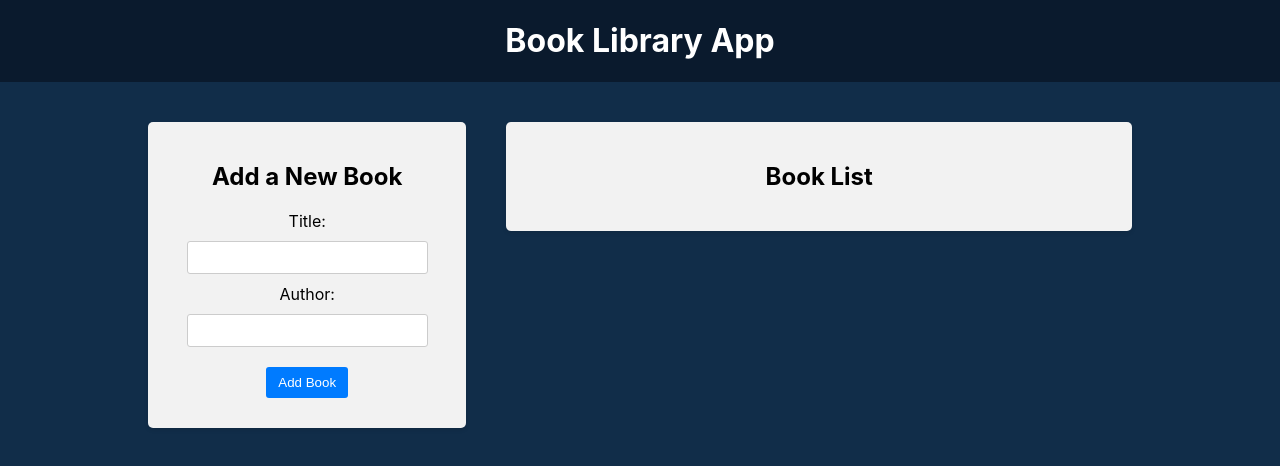
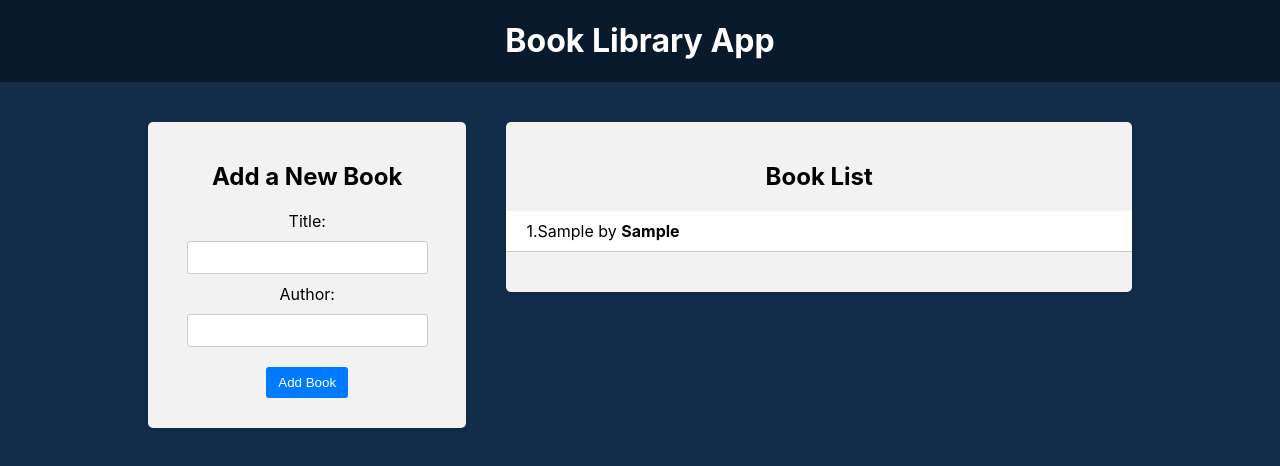
Before and after one commit to denisdudin50/30-react-redux, a React (Create React App) app in the folder frontend/: page / in a window 1280 px wide. Both pictures are taken after typing "Sample", "Sample" into the empty fields and a click on the button "Add Book". Shown: the top 466 px of the page. Built offline with nearby package versions, Linux system fonts and the light colour scheme.

Commit message:
Initialize Redux, add and display books

```diff
--- a/frontend/package.json
+++ b/frontend/package.json
@@ -3,11 +3,13 @@
   "version": "0.1.0",
   "private": true,
   "dependencies": {
+    "@reduxjs/toolkit": "^1.9.5",
     "@testing-library/jest-dom": "^5.17.0",
     "@testing-library/react": "^13.4.0",
     "@testing-library/user-event": "^13.5.0",
     "react": "^18.3.1",
     "react-dom": "^18.3.1",
+    "react-redux": "^8.1.2",
     "react-scripts": "5.0.1",
     "web-vitals": "^2.1.4"
   },
--- a/frontend/src/components/BookForm/BookForm.js
+++ b/frontend/src/components/BookForm/BookForm.js
@@ -1,9 +1,15 @@
 import { useState } from 'react';
-import './BookForm.css'
+import { useDispatch } from 'react-redux';
+
+import { addBook } from '../../redux/books/actionCreators';
+import './BookForm.css';
+
+// npm install @reduxjs/toolkit@1.9.5 react-redux@8.1.2
 
 const BookForm = () => {
   const [title, setTitle] = useState('');
   const [author, setAuthor] = useState('');
+  const dispatch = useDispatch();
 
   // const [formData, setFormData] = useState({})
 
@@ -11,7 +17,12 @@
     //nfn(snippet)
     e.preventDefault();
     if (title && author) {
-      // dispatch action
+      const book = {
+        title,
+        author,
+      };
+      dispatch(addBook(book));
+
       setTitle('');
       setAuthor('');
     }
--- a/frontend/src/components/BookList/BookList.js
+++ b/frontend/src/components/BookList/BookList.js
@@ -1,9 +1,25 @@
-import './BookList.css'
+import { useSelector } from 'react-redux';
+
+import './BookList.css';
 
 const BookList = () => {
+  const books = useSelector((state) => state.books);
   return (
     <div className="app-block book-list">
       <h2>Book List</h2>
+      {books.length === 0 ? (
+        <p>No books available</p>
+      ) : (
+        <ul>
+          {books.map((book, i) => (
+            <li key={i}>
+              <div className="book-info">
+                {++i}.{book.title} by <strong>{book.author}</strong>
+              </div>
+            </li>
+          ))}
+        </ul>
+      )}
     </div>
   );
 };
--- a/frontend/src/index.js
+++ b/frontend/src/index.js
@@ -1,7 +1,14 @@
 import React from 'react';
+import { Provider } from 'react-redux';
 import ReactDOM from 'react-dom/client';
+
+import store from './redux/store';
 import './index.css';
 import App from './App';
 
 const root = ReactDOM.createRoot(document.getElementById('root'));
-root.render(<App />);
+root.render(
+  <Provider store={store}>
+    <App />
+  </Provider>
+);
--- /dev/null
+++ b/frontend/src/redux/books/actionCreators.js
@@ -0,0 +1,8 @@
+import * as a from './actionTypes';
+
+export const addBook = (newBook) => {
+  return {
+    type: a.ADD_BOOK,
+    payload: newBook,
+  };
+};
--- /dev/null
+++ b/frontend/src/redux/books/actionTypes.js
@@ -0,0 +1 @@
+export const ADD_BOOK = 'ADD_BOOK';
--- /dev/null
+++ b/frontend/src/redux/books/reducer.js
@@ -0,0 +1,14 @@
+import * as a from './actionTypes';
+
+const initialState = [];
+
+const booksReducer = (state = initialState, action) => {
+  switch (action.type) {
+    case a.ADD_BOOK:
+      return [...state, action.payload];
+    default:
+      return state;
+  }
+};
+
+export default booksReducer;
--- /dev/null
+++ b/frontend/src/redux/store.js
@@ -0,0 +1,10 @@
+import { configureStore } from '@reduxjs/toolkit';
+import booksReducer from './books/reducer';
+
+const store = configureStore({
+  reducer: {
+    books: booksReducer,
+  },
+});
+
+export default store;
```
Also changed, not shown: 1 other file (tests, documents, lock files or other folders).
